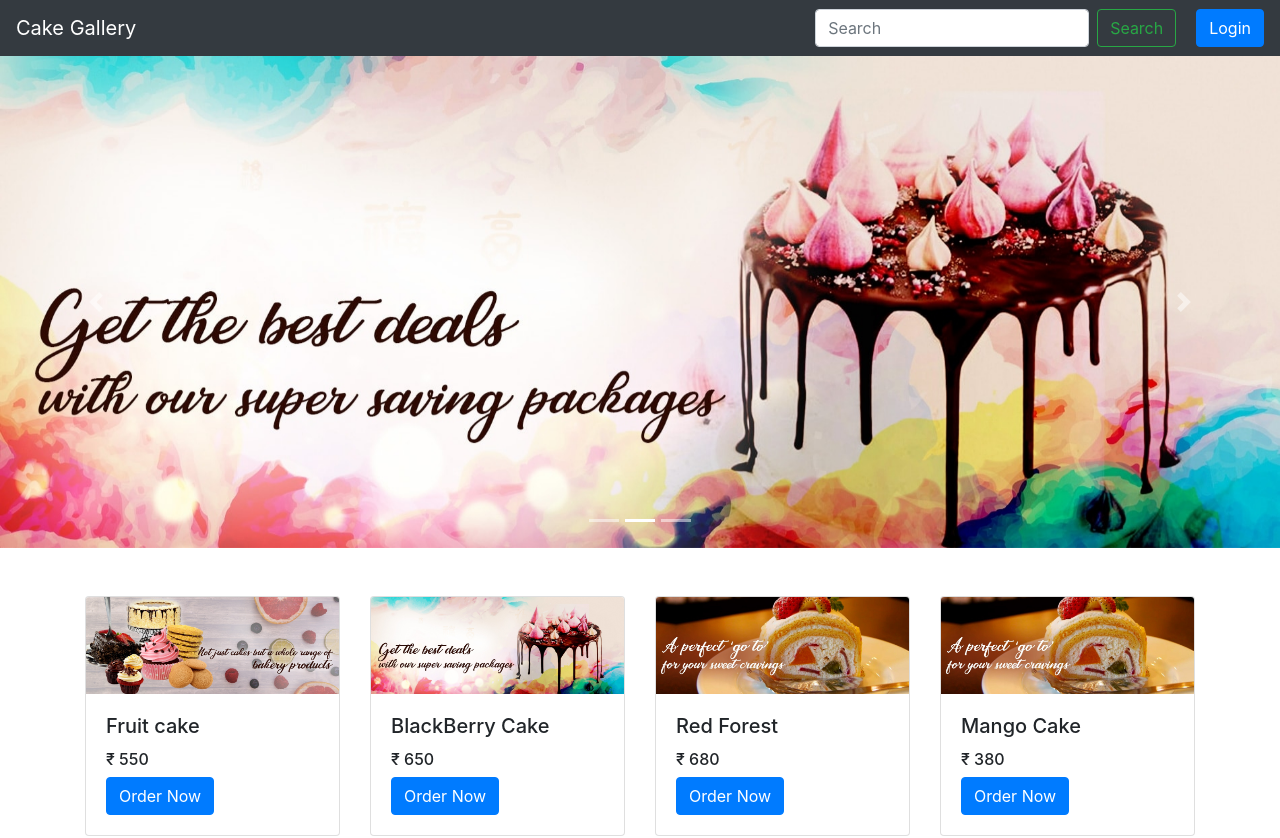
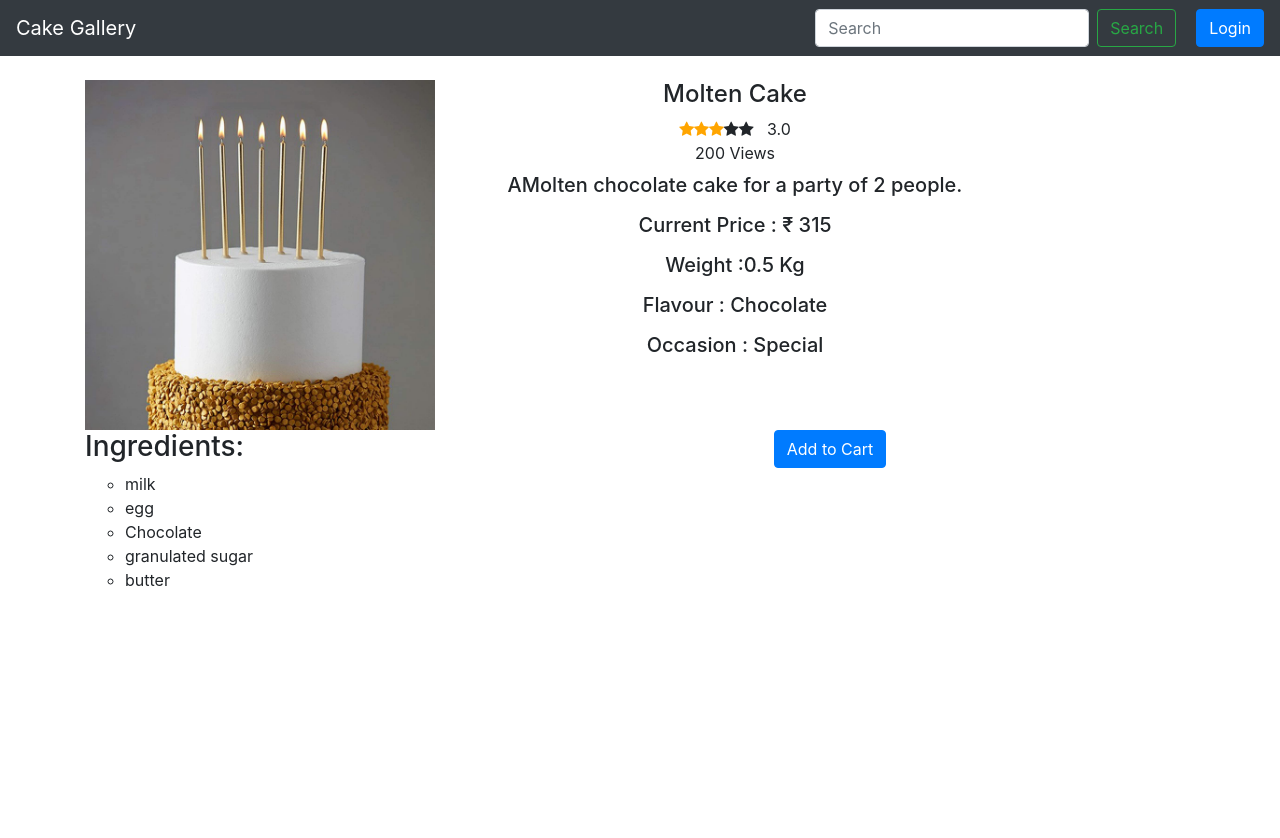
Before and after one commit to gautrohit/cakegallery, a React (Create React App) app: page / in a window 1280 px wide. Shown: the top 838 px of the page. After the commit the page ends 800 px from the top, so only its background shows below. Built offline with nearby package versions, Linux system fonts and the light colour scheme.

Commit message:
implement axios

```diff
--- a/package.json
+++ b/package.json
@@ -6,6 +6,7 @@
     "@testing-library/jest-dom": "^5.11.4",
     "@testing-library/react": "^11.1.0",
     "@testing-library/user-event": "^12.1.10",
+    "axios": "^0.21.1",
     "query-string": "^7.0.1",
     "react": "^17.0.2",
     "react-dom": "^17.0.2",
--- a/public/index.html
+++ b/public/index.html
@@ -25,6 +25,11 @@
       Learn how to configure a non-root public URL by running `npm run build`.
     -->
     <title>React App</title>
+    <!-- Font Awesome Icon Library -->
+    <link
+      rel="stylesheet"
+      href="https://cdnjs.cloudflare.com/ajax/libs/font-awesome/4.7.0/css/font-awesome.min.css"
+    />
     <link
       rel="stylesheet"
       href="https://cdn.jsdelivr.net/npm/bootstrap@4.6.0/dist/css/bootstrap.min.css"
--- /dev/null
+++ b/src/Components/Cake.js
@@ -0,0 +1,60 @@
+import React from "react";
+import "../Styles/Cake.css";
+
+function Cake() {
+  return (
+    <div class="container">
+      <div class="row">
+        <div class="col-sm-4">
+          <br></br>
+          <img src="./cake2.jpg" class="img-fluid" alt="Responsive image"></img>
+        </div>
+        <div class="col-sm-6 other text-center">
+          <br />
+          <h4>Molten Cake</h4>
+          <div>
+            <span class="fa fa-star checked"></span>
+            <span class="fa fa-star checked"></span>
+            <span class="fa fa-star checked"></span>
+            <span class="fa fa-star"></span>
+            <span class="fa fa-star"></span>
+            &nbsp;&nbsp; <span>3.0</span>
+          </div>
+          <div className="pb-2">200 Views</div>
+          <div className="pb-2">
+            <h5>AMolten chocolate cake for a party of 2 people.</h5>
+          </div>
+          <div className="pb-2">
+            <h5>Current Price : ₹ 315</h5>
+          </div>
+          <div className="pb-2">
+            <h5>Weight :0.5 Kg</h5>
+          </div>
+          <div className="pb-2">
+            <h5>Flavour : Chocolate</h5>
+          </div>
+          <div className="pb-2">
+            <h5>Occasion : Special</h5>
+          </div>
+        </div>
+      </div>
+      <div className="row">
+        <div class="col-sm-4">
+          <h3>Ingredients:</h3>
+          <ul class="a">
+            <li>milk</li>
+            <li>egg</li>
+            <li>Chocolate</li>
+            <li>granulated sugar</li>
+            <li>butter</li>
+          </ul>
+        </div>
+        <div class="col-sm-8 text-center">
+          <button className="btn btn-primary"> Add to Cart</button>
+        </div>
+      </div>
+    </div>
+  );
+}
+
+export default Cake;
--- a/src/Components/Home.js
+++ b/src/Components/Home.js
@@ -2,13 +2,15 @@ import React from "react";
 import Carousel from "./Carousel";
 import CakeDetails from "./CakeDetails";
 import CakeList from "./CakeList";
+import Cake from "./Cake";
 
 export default function Home() {
   return (
     <div>
-      <Carousel />
+      {/* <Carousel />
       <CakeList />
-      <CakeDetails />
+      <CakeDetails /> */}
+      <Cake />
     </div>
   );
 }
--- a/src/Components/Signup.js
+++ b/src/Components/Signup.js
@@ -1,3 +1,4 @@
+import axios from "axios";
 import { Component, PureComponent } from "react";
 import Loader from "react-loader-spinner";
 
@@ -25,17 +26,19 @@ class Signup extends PureComponent {
     this.user.name = event.target.value;
   };
   signup = (event) => {
-    // updating the state
-    this.setState({
-      loading: 98,
-    });
-    console.log("......................", this.user);
-    //    setTimeout(()=>{
-    //        this.setState({
-    //            loading:false,
-    //            errorMessage:"Invalid Credentials"
-    //        })
-    //    },5000)
+    let apiurl = "https://apifromashu.herokuapp.com/api/register";
+
+    axios({
+      method: "post",
+      url: apiurl,
+      data: this.user,
+    })
+      .then((res) => {
+        console.log("post done" + res);
+      })
+      .catch((err) => {
+        console.log("error!!" + err);
+      });
     event.preventDefault();
   };
 
--- /dev/null
+++ b/src/Styles/Cake.css
@@ -0,0 +1,6 @@
+.checked {
+  color: orange;
+}
+ul.a {
+  list-style-type: circle;
+}
```
Also changed, not shown: commands.txt, public/cake2.jpg (added), 1 other file (tests, documents, lock files or other folders).
